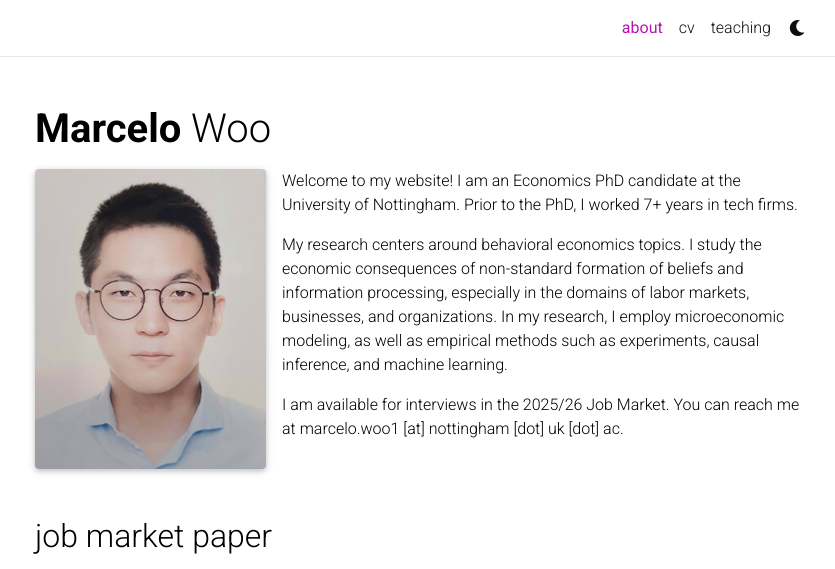
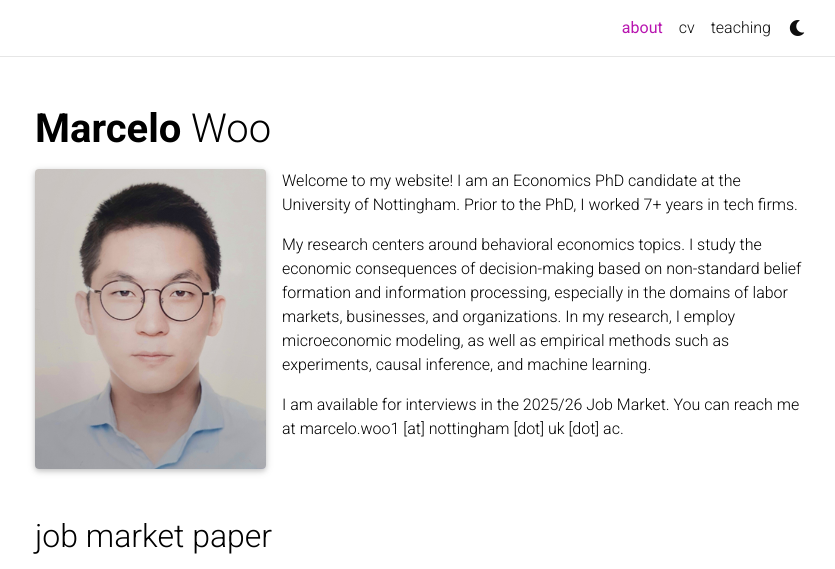
Before and after one commit to marcelowoo/marcelowoo.github.io, a Jekyll site: the page built from _pages/about.md, in a window 1280 px wide and 1114 px high, cut to the strip 0-569 px from the top of the window. Shown: the whole strip, without its empty margins (220-1055 px from the left). Built offline with Jekyll 4.4.1, drawn with Linux system fonts in a browser that asks for light colours; comment, search, counter and statistics services are not loaded; a style sheet for code colours, icons or effects is not loaded.

Commit message:
Update about.md: mini bio

```diff
--- a/_pages/about.md
+++ b/_pages/about.md
@@ -17,7 +17,7 @@ social: false  # includes social icons at the bottom of the page
 
 Welcome to my website! I am an Economics PhD candidate at the University of Nottingham. Prior to the PhD, I worked 7+ years in tech firms.
 
-My research centers around behavioral economics topics. I study the economic consequences of non-standard formation of beliefs and information processing, especially in the domains of labor markets, businesses, and organizations. In my research, I employ microeconomic modeling, as well as empirical methods such as experiments, causal inference, and machine learning.
+My research centers around behavioral economics topics. I study the economic consequences of decision-making based on non-standard belief formation and information processing, especially in the domains of labor markets, businesses, and organizations. In my research, I employ microeconomic modeling, as well as empirical methods such as experiments, causal inference, and machine learning.
 
 <!-- My research interests center around the economic consequences of non-standard belief formation and information processing, in labor markets and organizations, using a combination of theoretical modelling and causal inference. -->
 
```
